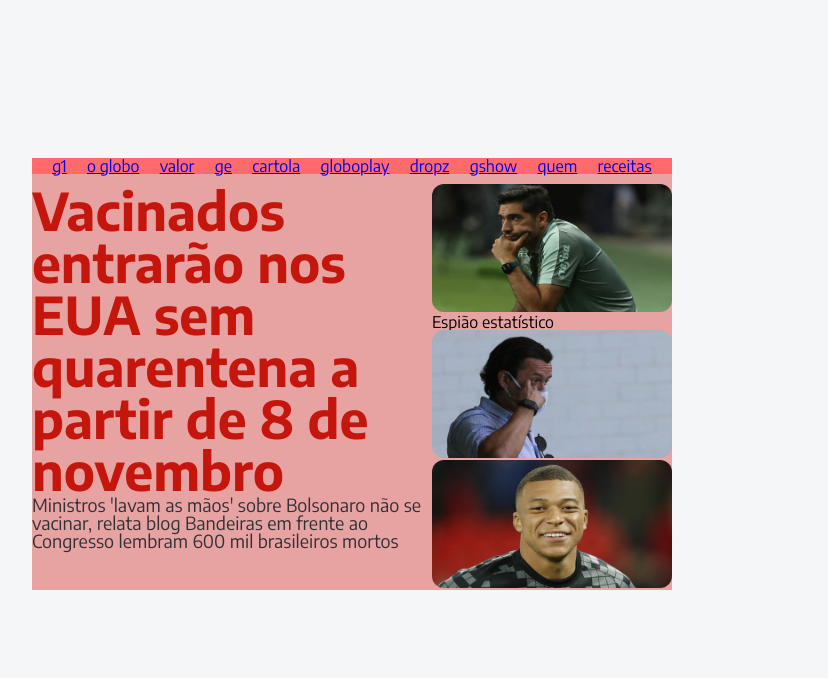
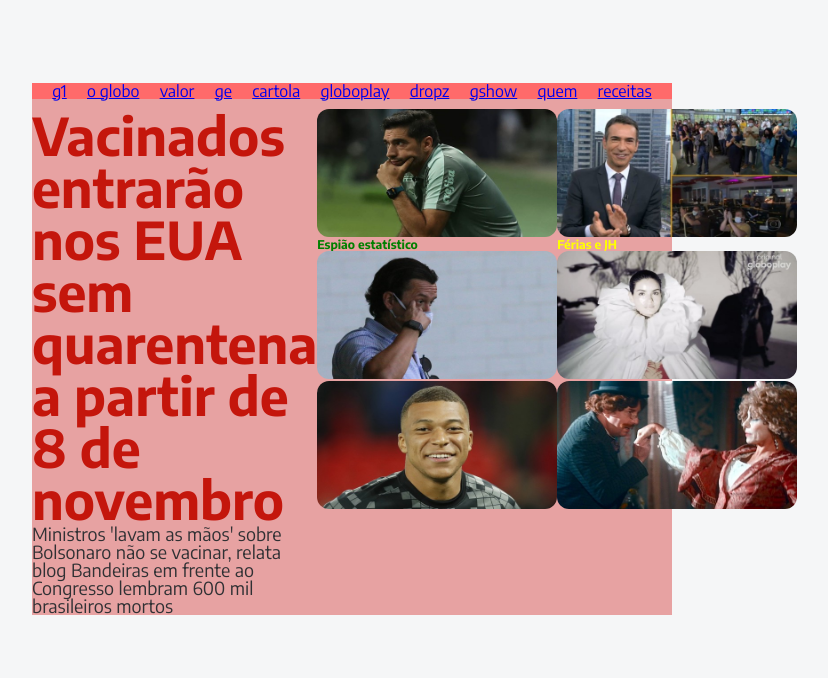
Before and after one commit to GBTelles1/Globo, a plain HTML site: page index.html in a window 1280 px wide. Shown: the part 122-800 px from the top of the page, without its empty margins (288-1116 px from the left). Drawn offline with Linux system fonts and the light colour scheme.

Commit message:
Mais uma coluna de notícias adicionada

```diff
--- a/index.html
+++ b/index.html
@@ -36,13 +36,23 @@
                     <h1 id="big_title">Vacinados entrarão nos EUA sem quarentena a partir de 8 de novembro</h1>
                     <h2 id="subtitle">Ministros 'lavam as mãos' sobre Bolsonaro não se vacinar, relata blog Bandeiras em frente ao Congresso lembram 600 mil brasileiros mortos</h2>
                 </div>
-                <div class="mat_sec">
-                    <div>
-                        <img src="espiao-estatistico.jpeg" alt="espiao-estatistico">
-                        <h3>Espião estatístico</h3>
+                <div class="mats">
+                    <div class="mat_sec">
+                        <div>
+                            <img src="espiao-estatistico.jpeg" alt="espiao-estatistico">
+                            <h3 class="sub verde">Espião estatístico</h3>
+                        </div>
+                        <div><img src="greve-segue-na-raposa.jpeg" alt="greve-segue-na-raposa"></div>
+                        <div><img src="campeonato-frances.jpeg" alt="campeonato-frances"></div>
                     </div>
-                    <div><img src="greve-segue-na-raposa.jpeg" alt="greve-segue-na-raposa"></div>
-                    <div><img src="campeonato-frances.jpeg" alt="campeonato-frances"></div>
+                    <div class="mat_terc">
+                        <div>
+                            <img src="ferias-e-jh.jpeg" alt="ferias-e-jh">
+                            <h3 class="sub amarelo">Férias e JH</h3>
+                        </div>
+                        <div><img src="verdades-secretas-2.jpeg" alt="verdades-secretas"></div>
+                        <div><img src="nos-tempos-do-imperador.jpeg" alt="nos-tempos-do-imperador"></div>
+                    </div>
                 </div>
             </div>
         </div>
--- a/style.css
+++ b/style.css
@@ -2,7 +2,7 @@ body {
     background-color: #f5f6f7;
     font-family: 'Encode Sans', sans-serif;
     border-top: 1px;
-    width: 100%;
+    width: 100vw;
     justify-content: center;
 }
 
@@ -47,7 +47,20 @@ body {
     color: #303134;
 }
 
+.mats {
+    display: flex;
+    align-items: baseline;
+    border-left: 1px;
+    border-left-color: #ebedef;
+}
+
 .mat_sec {
+    display: flex;
+    flex-flow: column wrap;
+    justify-content: space-evenly;
+}
+
+.mat_terc {
     display: flex;
     flex-flow: column wrap;
     justify-content: space-evenly;
@@ -58,3 +71,20 @@ img {
     width: 240px;
     height: 128px;
 }
+
+.sub {
+    font-weight: bold;
+    font-size: 12px;
+}
+
+.verde {
+    color: green;
+}
+
+.vermelho {
+    color: red;
+}
+
+.amarelo {
+    color: yellow;
+}
```
